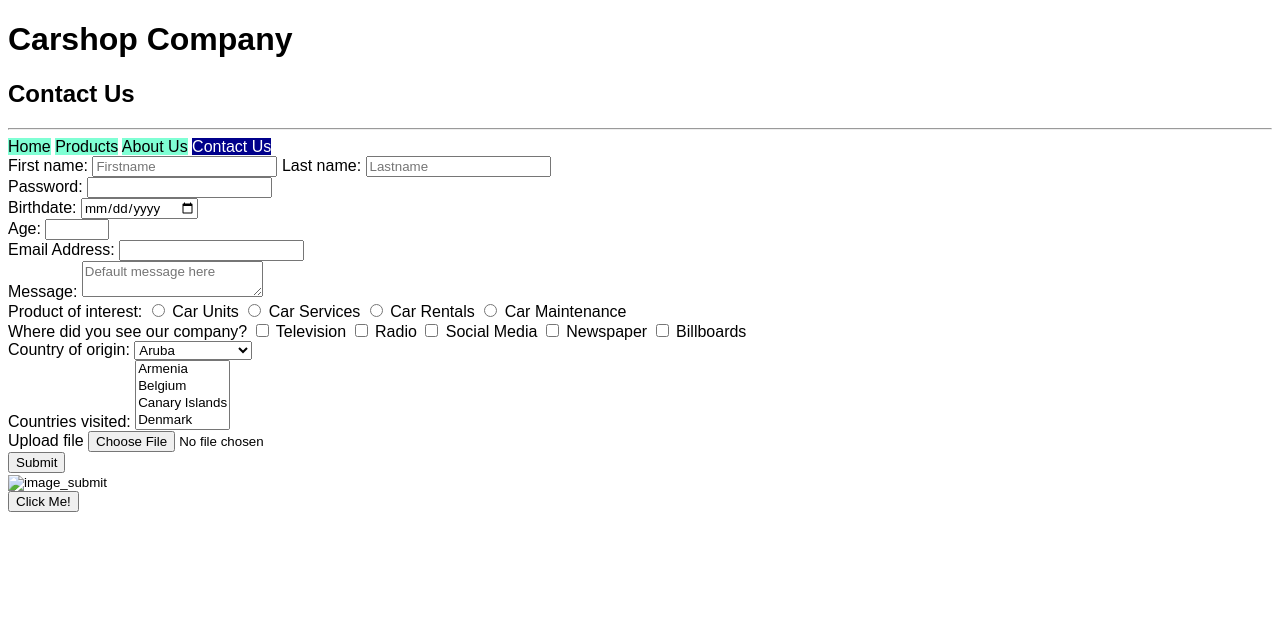
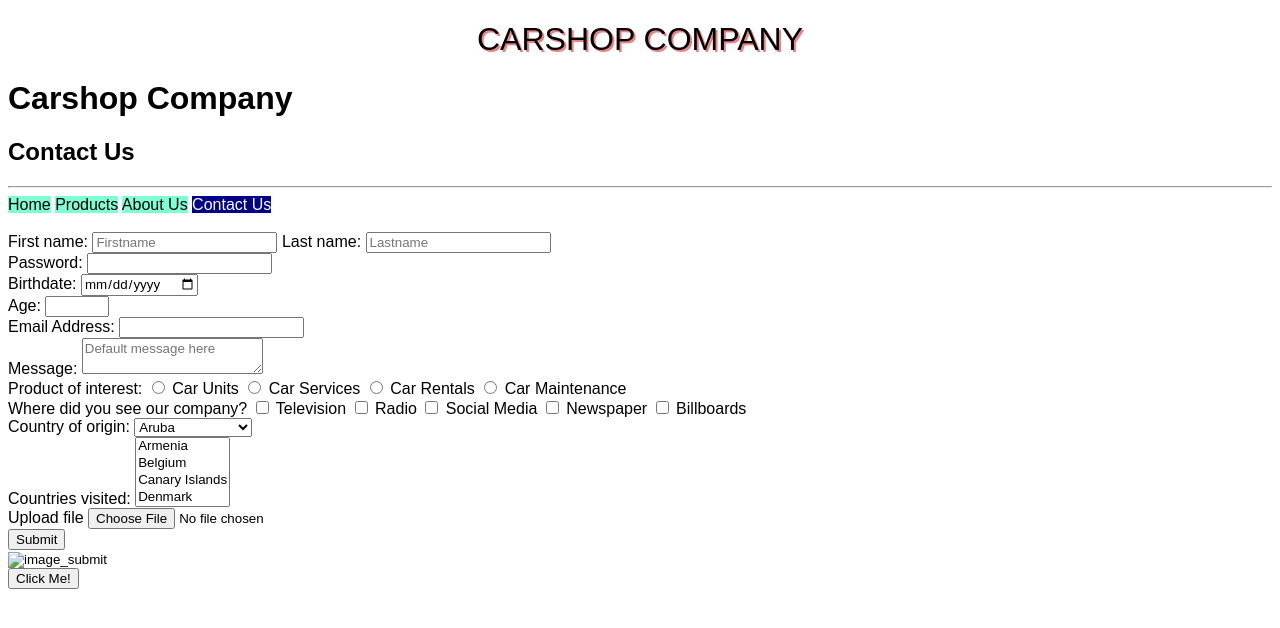
Before and after one commit to Tatsu0825/Carshop, a plain HTML site: page contact_us.html in a window 1280 px wide. Shown: the top 628 px of the page. Drawn offline with Linux system fonts and the light colour scheme.

Commit message:
Adding conainer

```diff
--- a/contact_us.html
+++ b/contact_us.html
@@ -8,15 +8,18 @@
     <link rel="stylesheet" type="text/css" href="css/general.css">
 </head>
 <body>
+    <header>
+        <h1 id="website_banner">Carshop Company</h1>
         <h1>Carshop Company</h1>
         <h2>Contact Us</h2>
         <hr>
-
+        <nav>
             <a class="main_link" href="index.html">Home</a>
             <a class="main_link" href="products.html">Products</a>
             <a class="main_link" href="about_us.html">About Us</a>
             <a class="main_link" id="current_page" href="contact_us.html">Contact Us</a>
-
+        </nav>
+</header>
 <br>
 <form>
     <label for="firstname">First name:</label>
```
Also changed, not shown: about_us.html (+6 -4 lines), index.html (+6 -4 lines), products.html (+3 -5 lines). Lines whose indentation alone changed are shown as unchanged.
